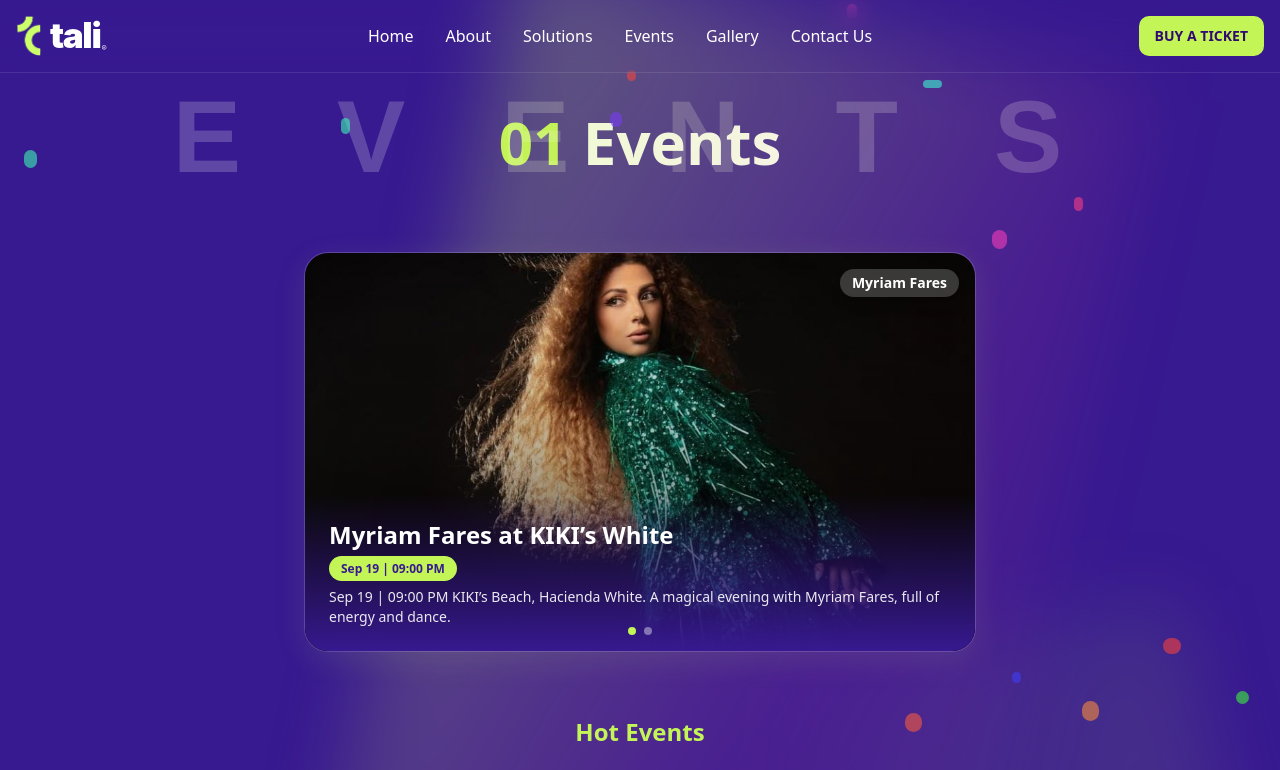
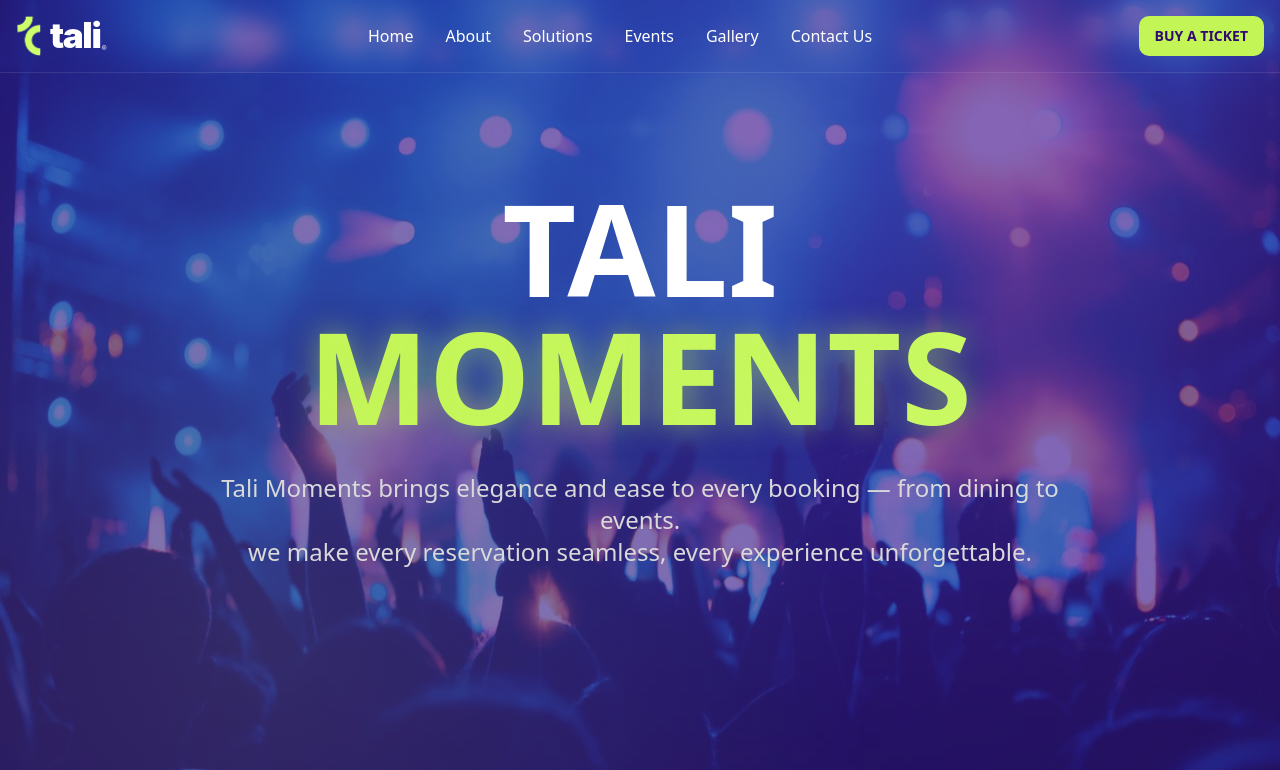
Before and after one commit to ReemMousa12/Tali2, a React (Vite) app: page / in a window 1280 px wide. Shown: the top 770 px of the page. Built offline with nearby package versions, Linux system fonts and the light colour scheme; grey boxes are pictures that could not be loaded; the HTML template or start-up script is replaced by a standard one.

Commit message:
feat(hero): add events button and update hero content, integrate HeroHome in Index page

```diff
--- /dev/null
+++ b/src/components/Hero-home.tsx
@@ -0,0 +1,45 @@
+import { Button } from "@/components/ui/button";
+import { Link } from "react-router-dom";
+import heroImage from "@/assets/background/8.jpg";
+
+const HeroSection = () => {
+  return (
+    <section id="home" className="relative min-h-screen flex items-center justify-center overflow-hidden" style={{ background: '#371990' }}>
+      {/* Background Image */}
+      <div
+        className="absolute inset-0 bg-cover bg-center bg-no-repeat"
+        style={{
+          backgroundImage: `url(${heroImage})`,
+          // filter: 'brightness(0.4) saturate(1.2)'
+        }}
+      />
+
+  {/* Overlay */}
+  <div className="absolute inset-0 z-0" style={{ background: 'rgba(55,25,144,0.65)' }} />
+
+      {/* Geometric Overlay */}
+      <div className="absolute inset-0 geometric-overlay" />
+
+      {/* Content */}
+      <div className="relative z-10 text-center px-4 max-w-6xl mx-auto">
+        <h1 className="text-7xl md:text-9xl font-bold mb-8">
+          <span className="text-tali-text-primary block">   TALI </span>
+          <span className="text-gradient-lime hero-glow block">MOMENTS</span>
+        </h1>
+
+        <p className="text-xl md:text-2xl text-tali-text-secondary max-w-4xl mx-auto mb-12 leading-relaxed">
+         Tali Moments brings elegance and ease to every booking — from dining to events.
+          <br className="hidden md:block" />
+          we make every reservation seamless, every experience unforgettable.
+        </p>
+
+
+      </div>
+
+      {/* Animated Elements */}
+
+    </section>
+  );
+};
+
+export default HeroSection;
--- a/src/pages/Index.tsx
+++ b/src/pages/Index.tsx
@@ -2,7 +2,7 @@ import Header from "@/components/Header";
 import EventsSection from "@/components/EventsSection";
 
 import ScheduleSection from "@/components/ScheduleSection";
-import PricingSection from "@/components/PricingSection";
+import HeroHome from "@/components/Hero-home";
 import PartnersSection from "@/components/PartnersSection";
 import Footer from "@/components/Footer";
 
@@ -10,8 +10,8 @@ const Index = () => {
   return (
     <div className="min-h-screen">
       <Header />
+  <HeroHome />
       <EventsSection />
-
       <ScheduleSection />
       <PartnersSection />
       <Footer />
```
